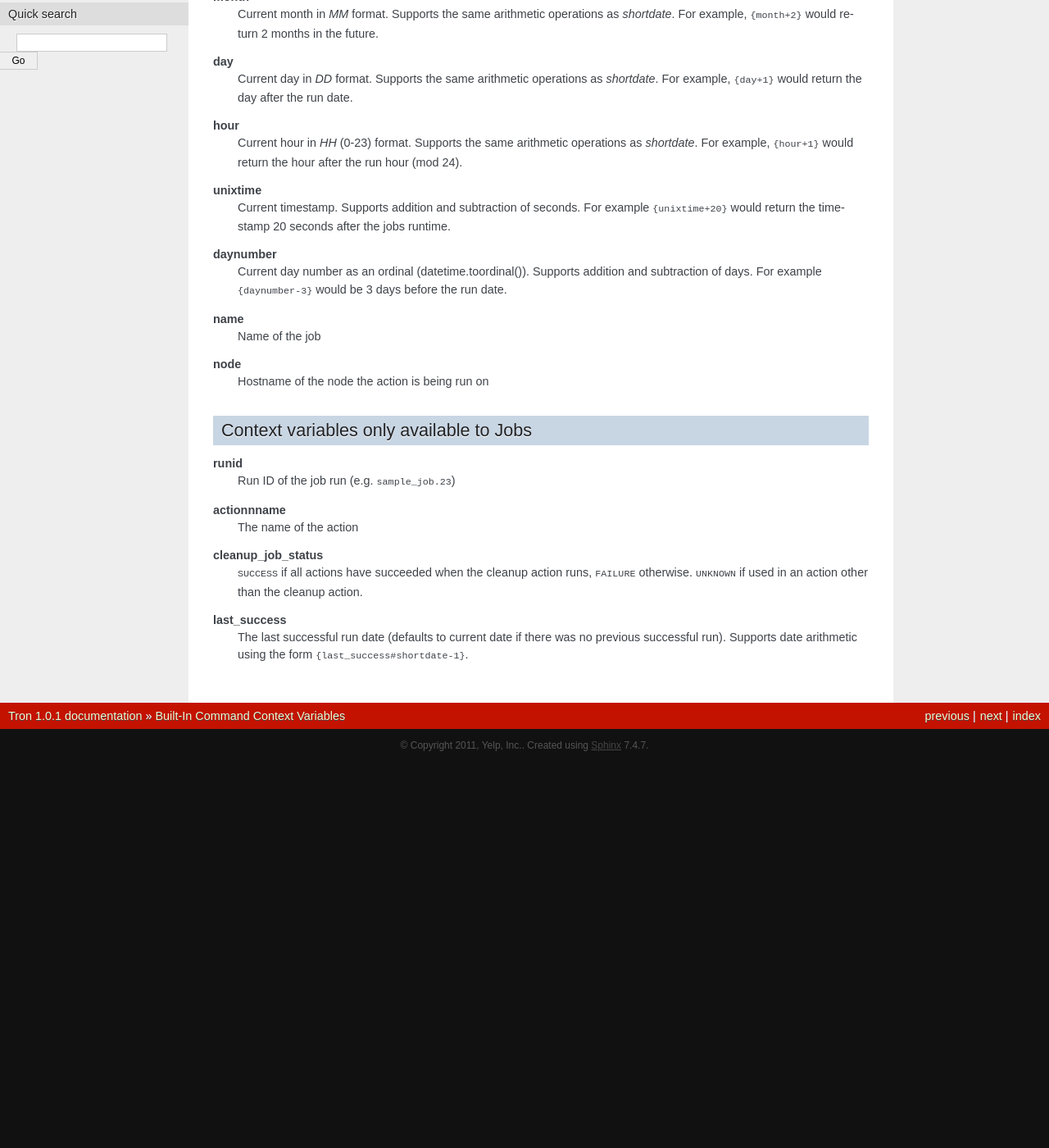
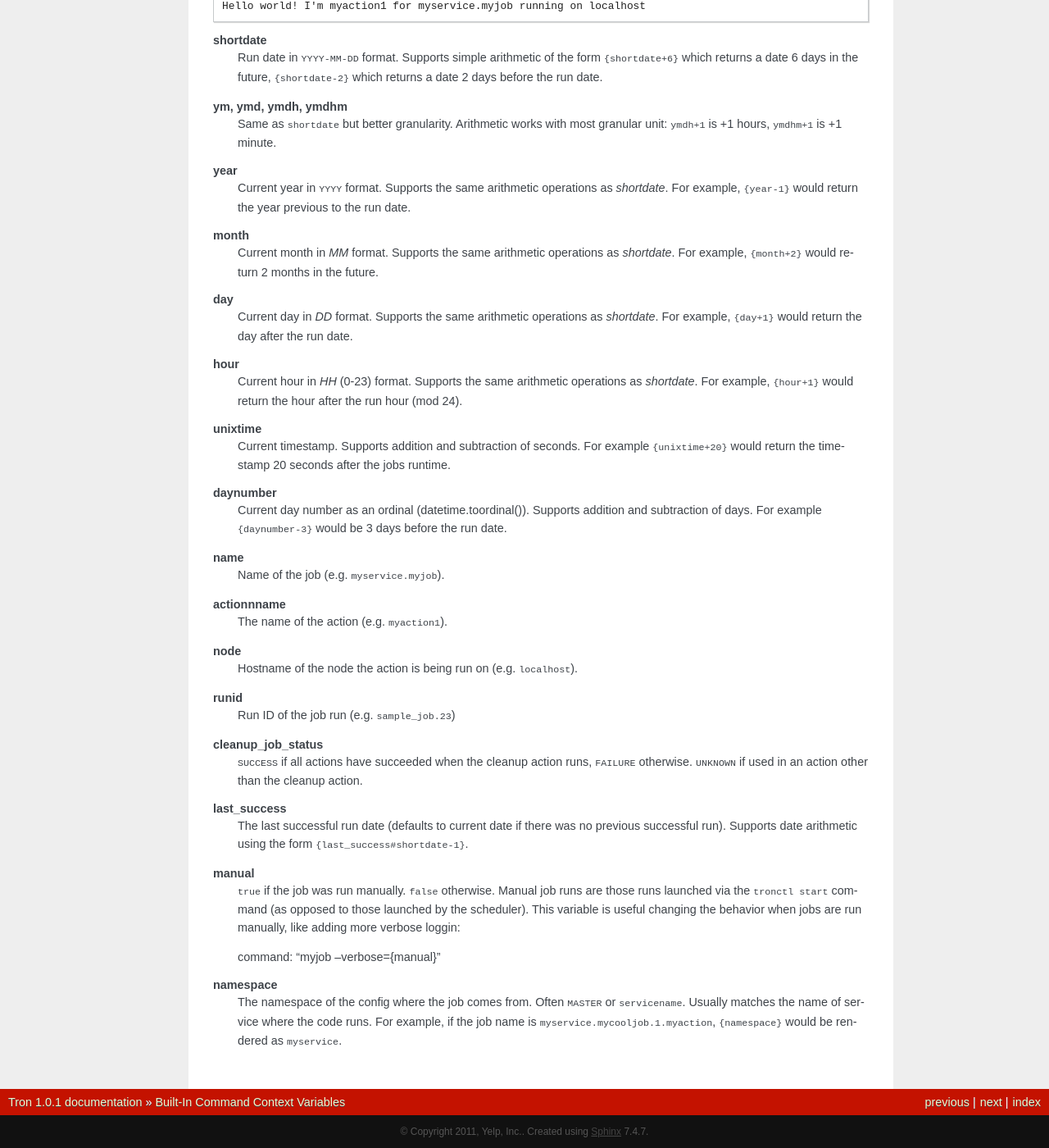
Before and after one commit to Yelp/Tron, a Sphinx documentation site: the page built from docs/command_context.rst, in a window 1280 px wide and 1400 px high, scrolled down 395 px. Shown: the whole window at 82% size. Built offline with Sphinx 7.4.7, drawn with Linux system fonts in a browser that asks for light colours; before the commit the page ends 1324 px from its top, so only the background shows below that; some of the changed text lies outside the part shown.

Commit message:
Added new namespace and manual config context variables

```diff
--- a/docs/command_context.rst
+++ b/docs/command_context.rst
@@ -5,7 +5,22 @@ Built-In Command Context Variables
 ==================================
 
 Tron includes some built in command context variables that can be used in
-command configuration.
+command configuration for actions.
+
+These variables can be used in the command of an action, using Python's format syntax (``{}``).
+
+For example::
+
+    # myservice.yaml
+    myjob:
+      node: localhost
+      actions:
+        myaction1:
+          command: "Hello world! I'm {action} for job {name} running on {node}"
+
+The command would get rendered at job runtime to::
+
+    Hello world! I'm myaction1 for myservice.myjob running on localhost
 
 
 **shortdate**
@@ -48,20 +63,16 @@ command configuration.
     before the run date.
 
 **name**
-    Name of the job
+    Name of the job (e.g. ``myservice.myjob``).
+
+**actionnname**
+    The name of the action (e.g. ``myaction1``).
 
 **node**
-    Hostname of the node the action is being run on
-
-
-Context variables only available to Jobs
-^^^^^^^^^^^^^^^^^^^^^^^^^^^^^^^^^^^^^^^^
+    Hostname of the node the action is being run on (e.g. ``localhost``).
 
 **runid**
     Run ID of the job run (e.g. ``sample_job.23``)
-
-**actionnname**
-    The name of the action
 
 **cleanup_job_status**
     ``SUCCESS`` if all actions have succeeded when the cleanup action runs,
@@ -72,3 +83,15 @@ Context variables only available to Jobs
     The last successful run date (defaults to current date if there was no
     previous successful run). Supports date arithmetic using the form
     ``{last_success#shortdate-1}``.
+
+**manual**
+    ``true`` if the job was run manually. ``false`` otherwise.
+    Manual job runs are those runs launched via the ``tronctl start`` command (as opposed to those launched by the scheduler).
+    This variable is useful changing the behavior when jobs are run manually, like adding more verbose loggin::
+
+    command: "myjob --verbose={manual}"
+
+**namespace**
+    The namespace of the config where the job comes from. Often ``MASTER`` or ``servicename``.
+    Usually matches the name of service where the code runs.
+    For example, if the job name is ``myservice.mycooljob.1.myaction``, ``{namespace}`` would be rendered as ``myservice``.
```
Also changed, not shown: 2 other files.
